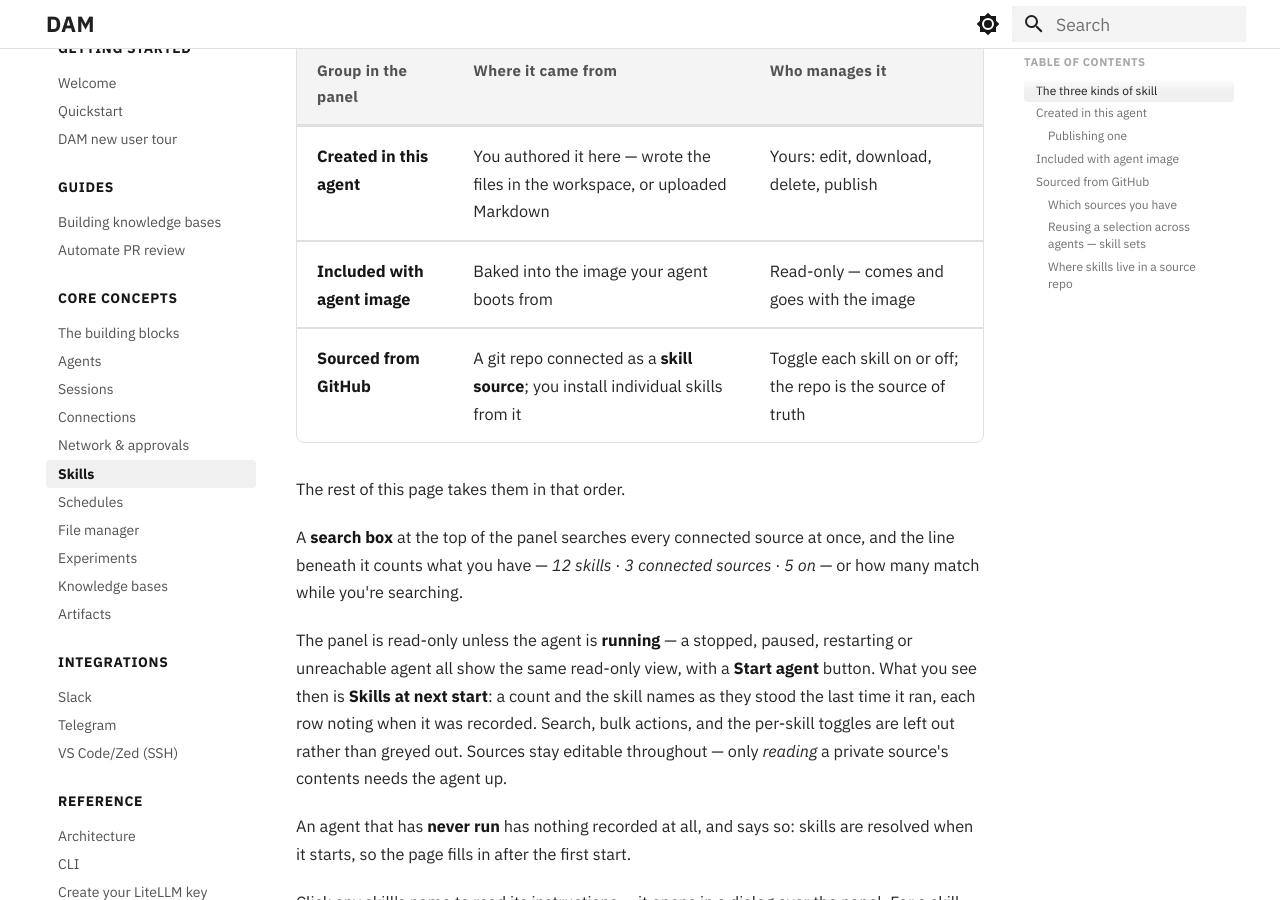
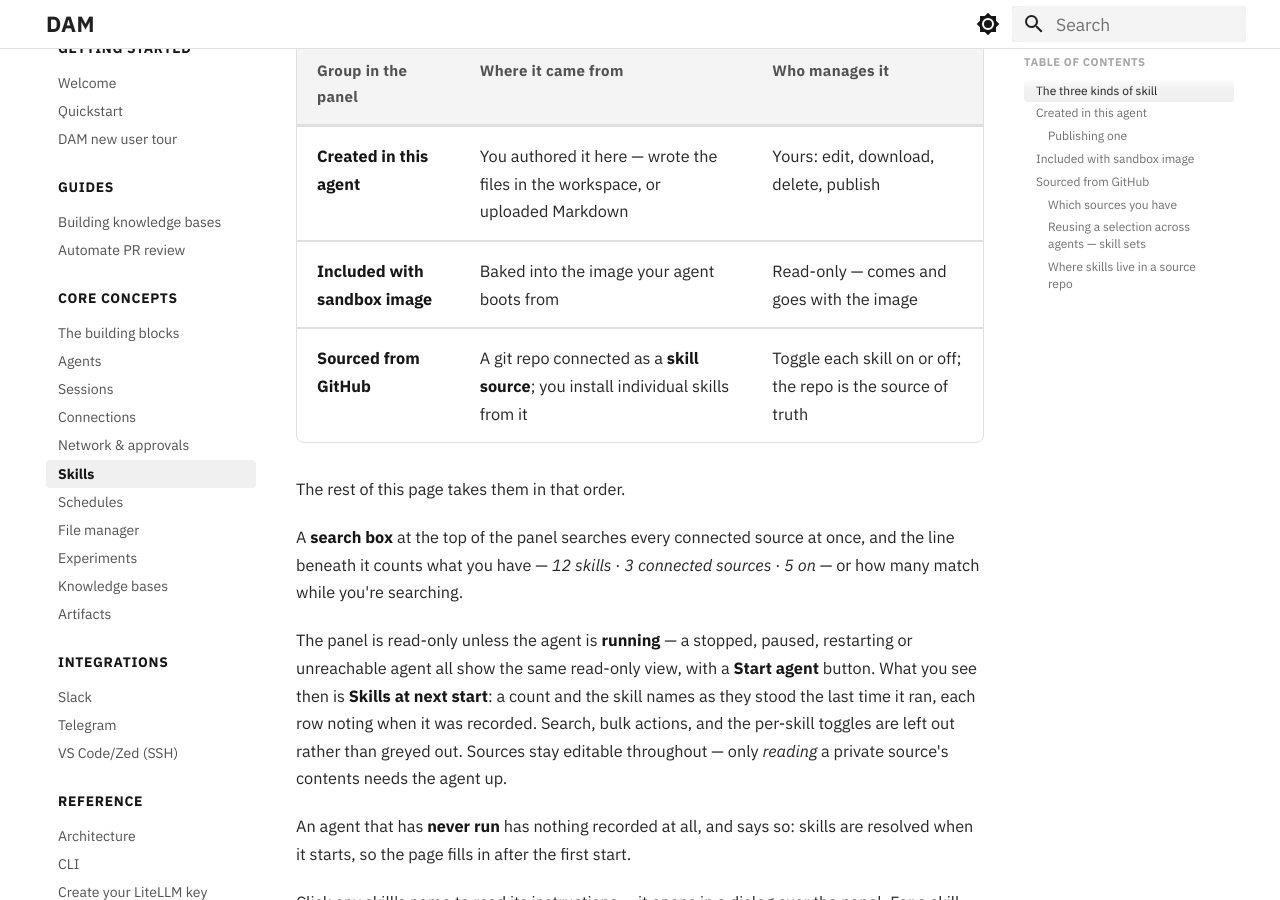
Before and after one commit to dam-agents/docs, an MkDocs documentation site: the page built from docs/core-concepts/skills.md, in a window 1280 px wide and 900 px high, scrolled down 374 px. Built offline with MkDocs 1.6.1 and Material for MkDocs 9.7.7, drawn with Linux system fonts in a browser that asks for light colours; some of the changed text lies outside the part shown.

Commit message:
docs: correct the Skills group label to "Included with sandbox image" (#96)
The Skills panel's image-provided group renders "Included with sandbox
image" at v0.2.16. The site quoted it as "Included with agent image" in
both the three-kinds table and the section heading — a label the released
UI never renders.

The v0.2.15 agent rename (docs #83, commit 3b74b72) over-applied here: it
swept this quoted UI string along with the prose, but "sandbox" survives
in the container sense, and this label is one of those cases. The two
sibling labels in the same table, "Created in this agent" and "Sourced
from GitHub", are verbatim at the tag and are unchanged.

Evidence at v0.2.16:
- packages/ui/src/modules/sandboxes/components/skills/built-in-skills-group.tsx:18
  renders <SectionLabel>Included with sandbox image</SectionLabel>
- skills-surface.tsx:261 is the only call site, rendered when
  shownBuiltIn.length > 0
- standalone-skills-group.tsx:14,:67 -> "Created in this agent"
- skill-sources-section.tsx:58 -> "Sourced from GitHub"
- `git grep 'agent image' v0.2.16 -- packages/ui/src` returns nothing

No page links the old anchor, and no other page carried the string.

Assisted-by: Claude claude-opus-5 <noreply@anthropic.com>

Co-authored-by: Jenna Winkler <Jenna.Winkler@ibm.com>

```diff
--- a/docs/core-concepts/skills.md
+++ b/docs/core-concepts/skills.md
@@ -12,7 +12,7 @@ group a skill is in decides what you can do with it, so this is the first thing
 | Group in the panel | Where it came from | Who manages it |
 |---|---|---|
 | **Created in this agent** | You authored it here — wrote the files in the workspace, or uploaded Markdown | Yours: edit, download, delete, publish |
-| **Included with agent image** | Baked into the image your agent boots from | Read-only — comes and goes with the image |
+| **Included with sandbox image** | Baked into the image your agent boots from | Read-only — comes and goes with the image |
 | **Sourced from GitHub** | A git repo connected as a **skill source**; you install individual skills from it | Toggle each skill on or off; the repo is the source of truth |
 
 The rest of this page takes them in that order.
@@ -89,7 +89,7 @@ needs to know which version upstream now holds. **Re-scan** the source and it be
 Publishing shares a skill; it doesn't move it. Deleting a skill you published doesn't withdraw its
 pull request — follow the link if you want to close it yourself.
 
-## Included with agent image
+## Included with sandbox image
 
 Some images ship with skills already inside them, so a fresh agent is useful immediately. Which
 ones you get depends on the agent's image — an experiment or knowledge base agent, or a framework
```
